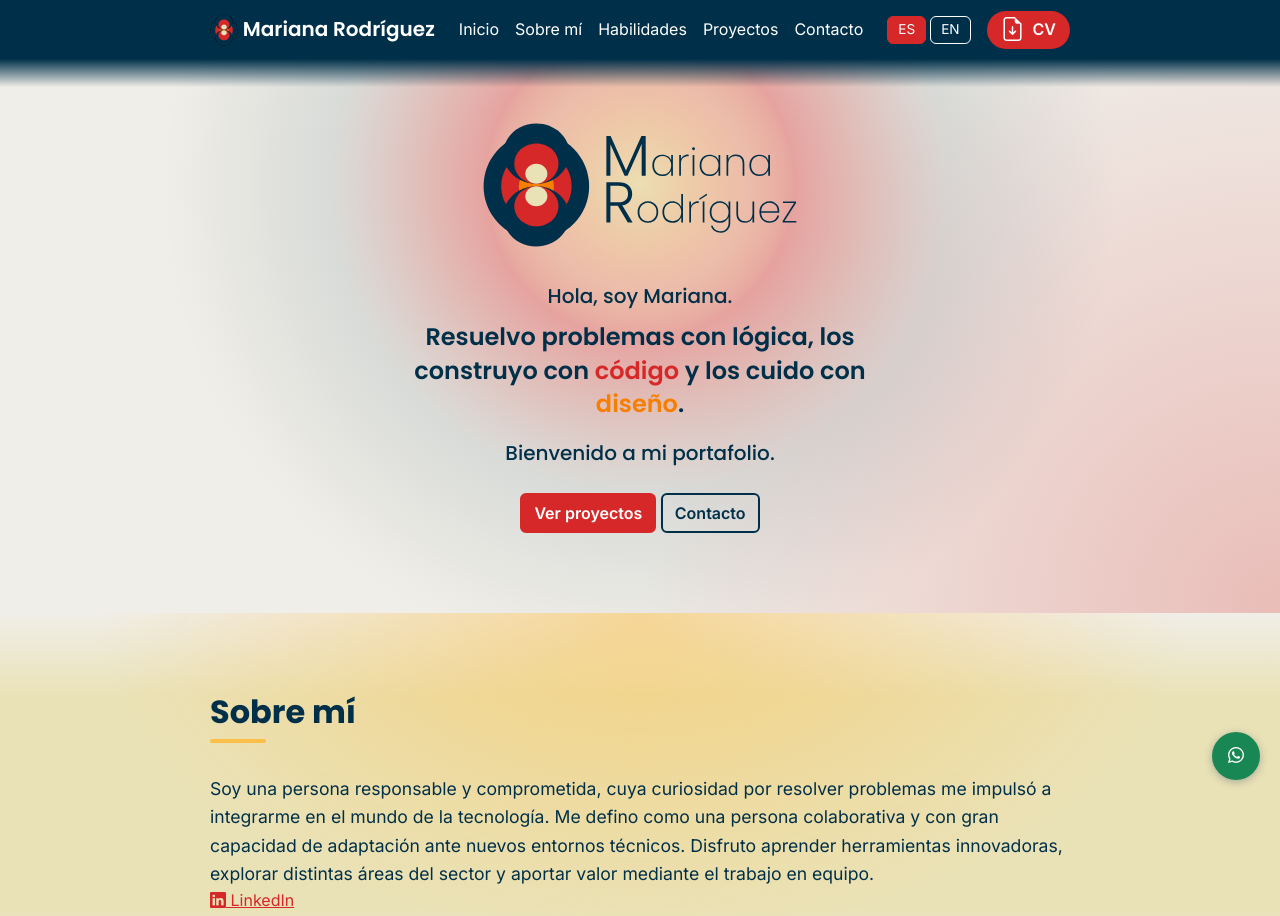
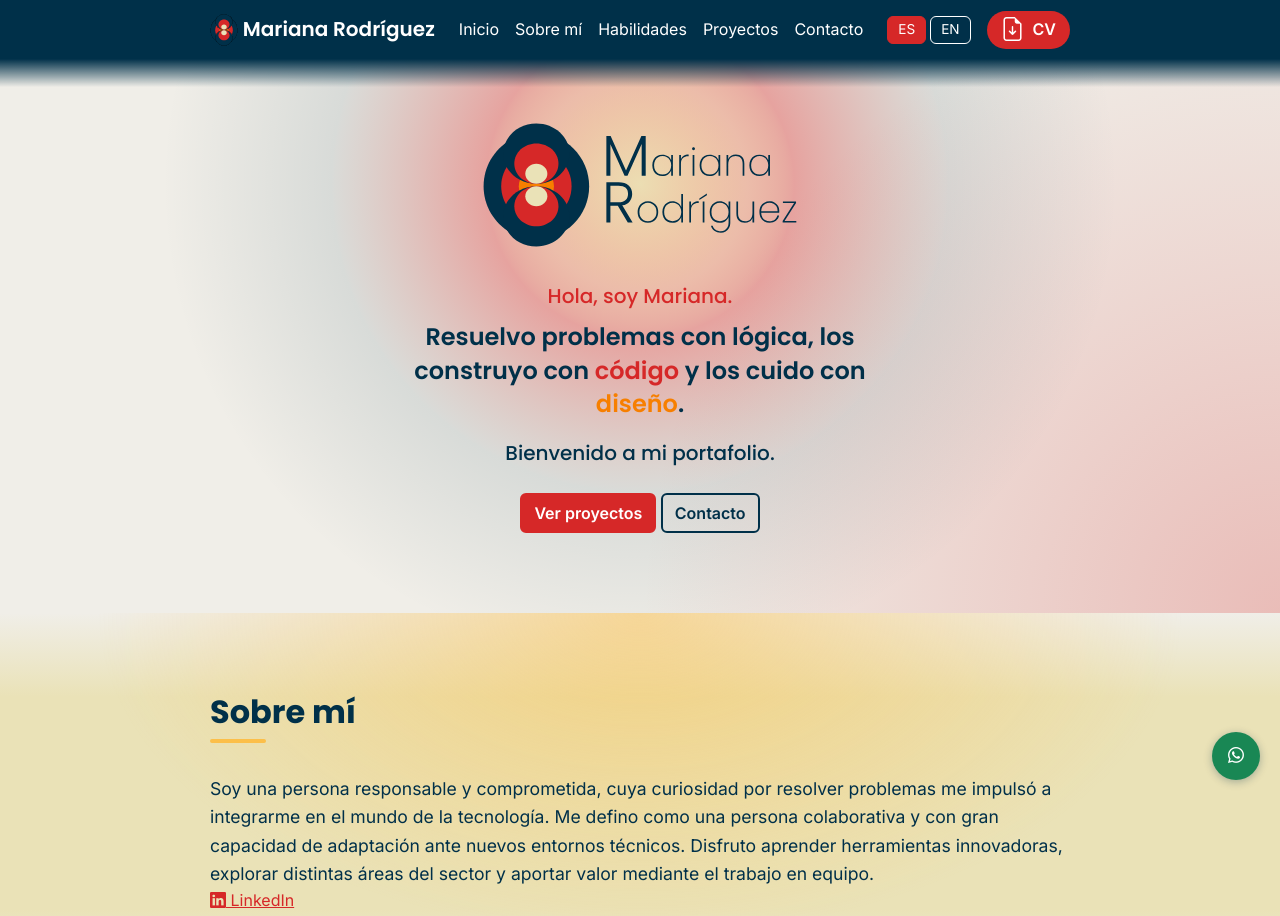
Before and after one commit to Marirrn/portafolio-web, a plain HTML site: page index.html in a window 1280 px wide. Shown: the top 916 px of the page. Drawn offline with nearby package versions, Linux system fonts and the light colour scheme.

Commit message:
Update .hero-hola color to var(--rojo)
Changed the color of the .hero-hola class from var(--azul) to var(--rojo).

```diff
--- a/css/portafolio.css
+++ b/css/portafolio.css
@@ -1011,7 +1011,7 @@ code, .etiqueta-tecnologia { font-family: 'JetBrains Mono', monospace; }
 #form-contacto.desvanecer { opacity: 0; }
 
 /* Introducción con jerarquía tipográfica y listas de habilidades (agregado) */
-.hero-hola { font-family: 'Poppins', Arial, sans-serif; font-weight: 500; font-size: 1.25rem; color: var(--azul); margin: 1.5rem 0 .5rem; }
+.hero-hola { font-family: 'Poppins', Arial, sans-serif; font-weight: 500; font-size: 1.25rem; color: var(--rojo); margin: 1.5rem 0 .5rem; }
 .hero-lema { font-family: 'Poppins', Arial, sans-serif; font-weight: 600; font-size: clamp(1.15rem, 3vw, 1.5rem); line-height: 1.4; color: var(--azul); max-width: 30ch; margin: 0 auto 1rem; }
 .hero-lema .resalta-azul { color: var(--azul); }
 .hero-lema .resalta-rojo { color: var(--rojo); }
```
